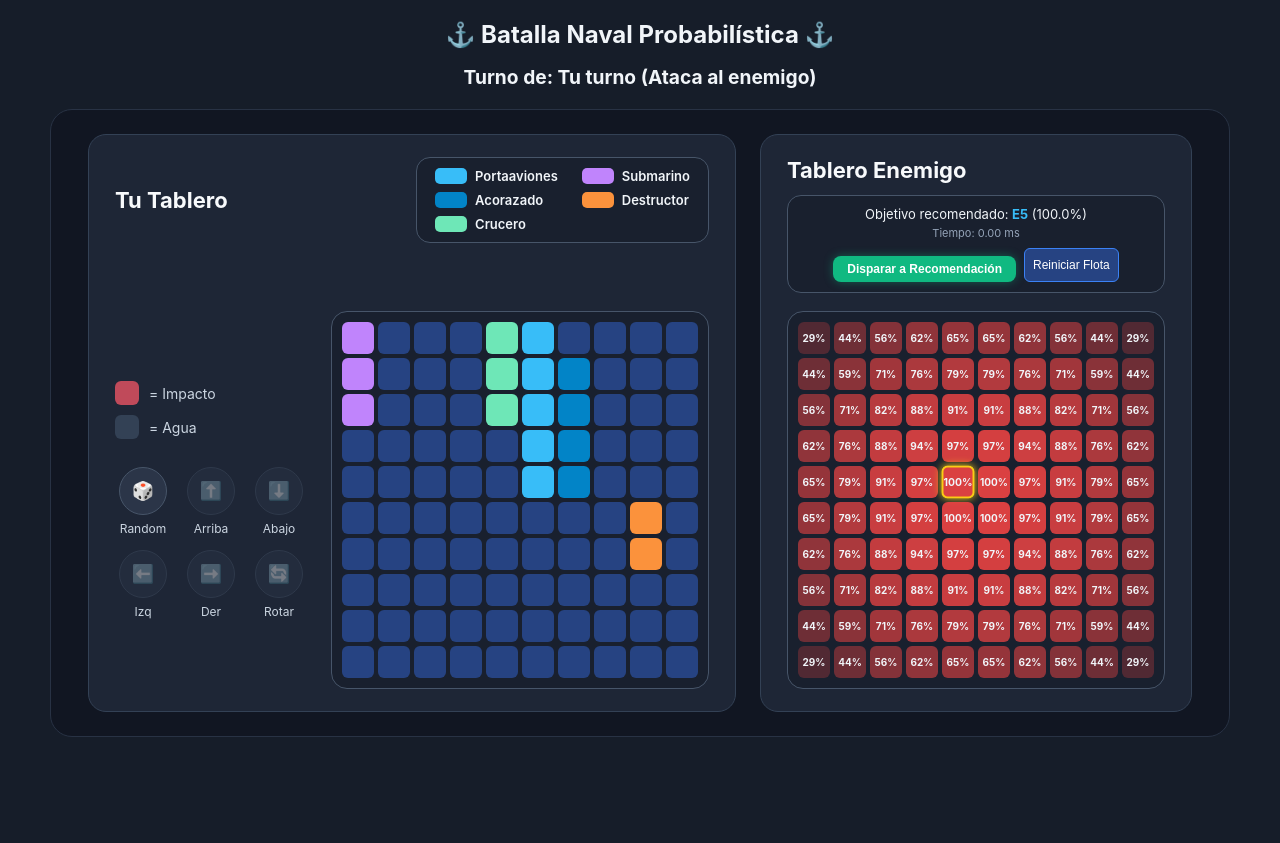
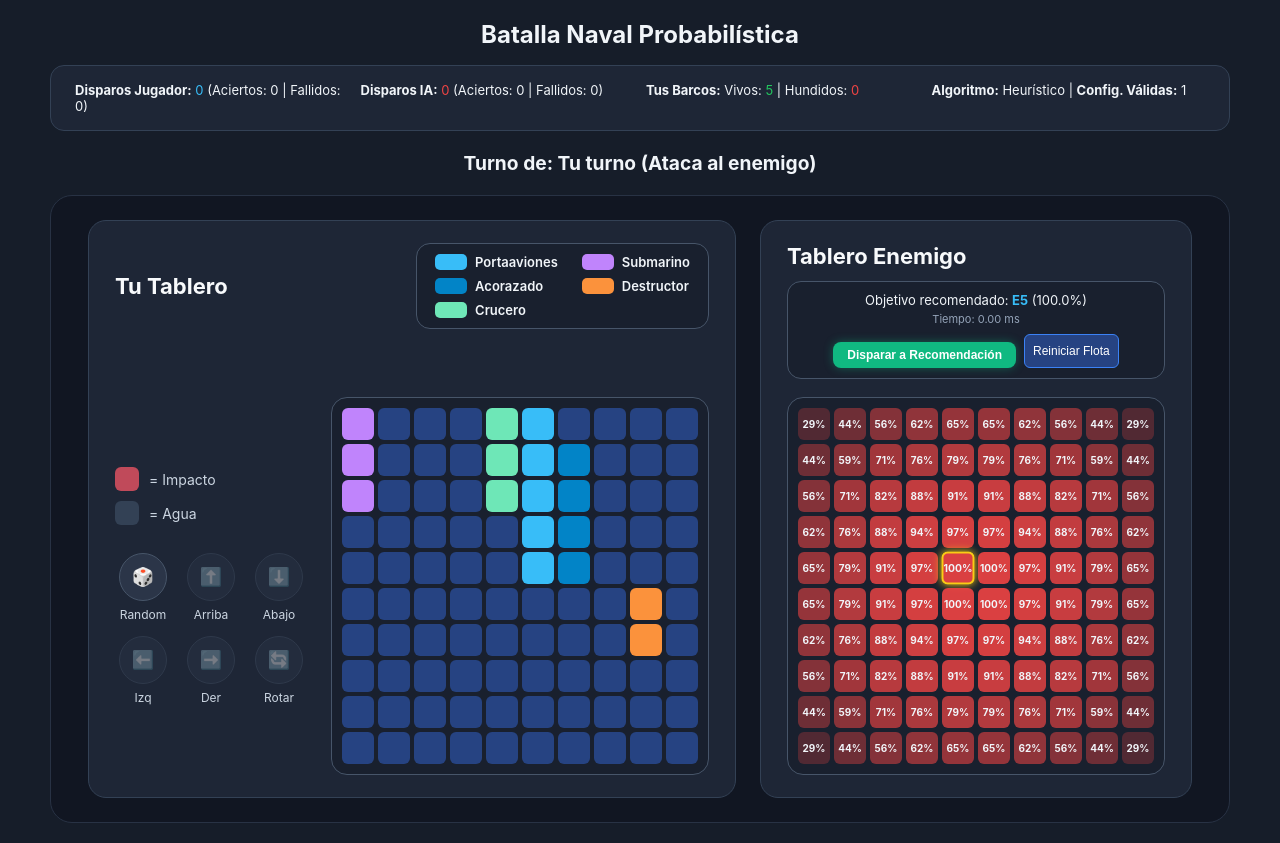
Before and after one commit to tifnny13/ProyectoAnalisisDeAlgortimos_2, a React (Vite) app: page / in a window 1280 px wide. Before the commit the page ends 800 px from the top, so only its background shows below. Built offline with nearby package versions, Linux system fonts and the light colour scheme.

Commit message:
feat: sincroniza estadísticas, contador y estilos visuales de barcos hundidos en el tablero

```diff
--- a/src/App.css
+++ b/src/App.css
@@ -397,3 +397,10 @@ body {
   color: #fca5a5 !important;
   border: 1px dashed #f87171;
 }
+
+/* Forzar color de barco hundido con la máxima prioridad */
+.tarjeta-jugador .celda.celda-hundido {
+  background-color: #7f1d1d !important;
+  border-color: #ef4444 !important;
+  color: #fca5a5 !important;
+}
--- a/src/App.jsx
+++ b/src/App.jsx
@@ -21,15 +21,25 @@ export default function App() {
   const [barcosJugador, setBarcosJugador] = useState([]);
   const [partidaIniciada, setPartidaIniciada] = useState(false);
 
+  // Estadísticas ampliadas según la Sección 9 del documento oficial
+  const [estadisticas, setEstadisticas] = useState({
+    disparosJugador: 0,
+    impactosJugador: 0,
+    fallidosJugador: 0,
+    disparosIA: 0,
+    impactosIA: 0,
+    fallidosIA: 0,
+  });
+
   useEffect(() => {
     reiniciarJuegoCompleto();
   }, []);
 
   const reiniciarJuegoCompleto = () => {
     const nuevoJugador = crearTablero();
-    const listaBarcos = colocarFlotaAleatoria(nuevoJugador);
+    const listaBarcosJugador = colocarFlotaAleatoria(nuevoJugador);
     setFlotaJugador(nuevoJugador);
-    setBarcosJugador(listaBarcos);
+    setBarcosJugador(listaBarcosJugador);
 
     const nuevoEnemigo = crearTablero();
     colocarFlotaAleatoria(nuevoEnemigo);
@@ -39,6 +49,14 @@ export default function App() {
     setTurno('jugador');
     setEstadoPartida('jugando');
     setPartidaIniciada(false);
+    setEstadisticas({
+      disparosJugador: 0,
+      impactosJugador: 0,
+      fallidosJugador: 0,
+      disparosIA: 0,
+      impactosIA: 0,
+      fallidosIA: 0,
+    });
   };
 
   // Turno automático de la IA
@@ -47,7 +65,71 @@ export default function App() {
       const timer = setTimeout(() => {
         const { nuevoDisparosIA } = calcularAtaqueIA(disparosIAEnJugador, flotaJugador);
 
+        let esImpacto = false;
+        let esAgua = false;
+        let filaImpactada = -1;
+        let colImpactada = -1;
+
+        for (let f = 0; f < TAMANIO; f++) {
+          for (let c = 0; c < TAMANIO; c++) {
+            if (disparosIAEnJugador[f][c] === null && nuevoDisparosIA[f][c] === 'impacto') {
+              esImpacto = true;
+              filaImpactada = f;
+              colImpactada = c;
+            }
+            if (disparosIAEnJugador[f][c] === null && nuevoDisparosIA[f][c] === 'agua') {
+              esAgua = true;
+            }
+          }
+        }
+
+       // Si la IA acertó, actualizamos el estado de los barcos del jugador
+        if (esImpacto) {
+          setBarcosJugador(prevBarcos =>
+            prevBarcos.map(barco => {
+              // Verificamos si la celda impactada pertenece a este barco
+              const pertenece = barco.celdas.some(
+                c => (c.fila ?? c[0]) === filaImpactada && (c.col ?? c[1]) === colImpactada
+              );
+
+              if (!pertenece) return barco;
+
+              // Actualizamos las celdas del barco marcando la impactada
+              const celdasActualizadas = barco.celdas.map(c => {
+                const fC = c.fila ?? c[0];
+                const cC = c.col ?? c[1];
+                const esEstaCelda = fC === filaImpactada && cC === colImpactada;
+                return {
+                  ...c,
+                  impactado: c.impactado || esEstaCelda
+                };
+              });
+
+              // Comprobamos si TODAS las celdas de este barco están impactadas
+              // O validamos cruzando directamente con la matriz de ataques de la IA
+              const estaHundido = celdasActualizadas.every(c => {
+                if (c.impactado) return true;
+                const fC = c.fila ?? c[0];
+                const cC = c.col ?? c[1];
+                return nuevoDisparosIA[fC][cC] === 'impacto';
+              });
+
+              return {
+                ...barco,
+                celdas: celdasActualizadas,
+                hundido: estaHundido
+              };
+            })
+          );
+        }
+
         setDisparosIAEnJugador(nuevoDisparosIA);
+        setEstadisticas(prev => ({
+          ...prev,
+          disparosIA: prev.disparosIA + 1,
+          impactosIA: esImpacto ? prev.impactosIA + 1 : prev.impactosIA,
+          fallidosIA: esAgua ? prev.fallidosIA + 1 : prev.fallidosIA,
+        }));
 
         if (verificarVictoria(nuevoDisparosIA, flotaJugador)) {
           setEstadoPartida('victoria_ia');
@@ -57,10 +139,20 @@ export default function App() {
       }, 800);
       return () => clearTimeout(timer);
     }
-  }, [turno, estadoPartida]);
+  }, [turno, estadoPartida, disparosIAEnJugador, flotaJugador]);
 
-  const handleDisparoJugador = (nuevoTableroEnemigo, juegoTerminadoEnemigo) => {
+  const handleDispararJugador = (nuevoTableroEnemigo, juegoTerminadoEnemigo, resultado) => {
     setPartidaIniciada(true);
+    const esImpacto = resultado === 'impacto' || resultado === 'hundido';
+    const esAgua = resultado === 'agua';
+
+    setEstadisticas(prev => ({
+      ...prev,
+      disparosJugador: prev.disparosJugador + 1,
+      impactosJugador: esImpacto ? prev.impactosJugador + 1 : prev.impactosJugador,
+      fallidosJugador: esAgua ? prev.fallidosJugador + 1 : prev.fallidosJugador,
+    }));
+
     if (juegoTerminadoEnemigo) {
       setEstadoPartida('victoria_jugador');
     } else {
@@ -80,9 +172,33 @@ export default function App() {
     }
   };
 
+  const barcosVivosJugador = barcosJugador.filter(b => !b.hundido).length;
+  const barcosHundidosJugador = barcosJugador.filter(b => b.hundido).length;
+
   return (
     <div className="pantalla">
-      <h1 className="titulo">⚓ Batalla Naval Probabilística ⚓</h1>
+      <h1 className="titulo">Batalla Naval Probabilística</h1>
+
+      {/* Panel completo de estadísticas (Sección 9) */}
+      <div style={{
+        backgroundColor: '#1e2636',
+        border: '1px solid #334155',
+        borderRadius: '14px',
+        padding: '16px 24px',
+        marginBottom: '20px',
+        width: '100%',
+        maxWidth: '1180px',
+        boxSizing: 'border-box',
+        display: 'grid',
+        gridTemplateColumns: 'repeat(auto-fit, minmax(260px, 1fr))',
+        gap: '12px',
+        fontSize: '13px'
+      }}>
+        <div><b>Disparos Jugador:</b> <span style={{ color: '#38bdf8' }}>{estadisticas.disparosJugador}</span> (Aciertos: {estadisticas.impactosJugador} | Fallidos: {estadisticas.fallidosJugador})</div>
+        <div><b>Disparos IA:</b> <span style={{ color: '#ef4444' }}>{estadisticas.disparosIA}</span> (Aciertos: {estadisticas.impactosIA} | Fallidos: {estadisticas.fallidosIA})</div>
+        <div><b>Tus Barcos:</b> Vivos: <span style={{ color: '#22c55e' }}>{barcosVivosJugador}</span> | Hundidos: <span style={{ color: '#ef4444' }}>{barcosHundidosJugador}</span></div>
+        <div><b>Algoritmo:</b> Heurístico | <b>Config. Válidas:</b> 1</div>
+      </div>
 
       <div className="indicador-turno" style={{ textAlign: 'center', marginBottom: '20px', fontSize: '1.2rem', fontWeight: 'bold' }}>
         {estadoPartida === 'victoria_jugador' && <span style={{ color: '#22c55e' }}>¡VICTORIA! Has derrotado a la IA.</span>}
@@ -111,7 +227,7 @@ export default function App() {
               flotaSecreta={flotaEnemigaOculta}
               onReiniciar={reiniciarJuegoCompleto}
               turnoJugador={turno === 'jugador' && estadoPartida === 'jugando'}
-              onDispararRealizado={handleDisparoJugador}
+              onDispararRealizado={handleDispararJugador}
             />
           )}
         </div>
--- a/src/componentes/TableroEnemigo.jsx
+++ b/src/componentes/TableroEnemigo.jsx
@@ -88,7 +88,7 @@ export default function TableroEnemigo({ flotaSecreta, onReiniciar, turnoJugador
 
     // Notificar a App.jsx para que active el turno de la IA
     if (onDispararRealizado) {
-      onDispararRealizado(nuevoTablero, ganado);
+      onDispararRealizado(nuevoTablero, ganado, resultadoDisparo);
     }
   };
 
--- a/src/componentes/TableroJugador.jsx
+++ b/src/componentes/TableroJugador.jsx
@@ -165,12 +165,35 @@ export default function TableroJugador({ tablero, barcos=[], ataquesRecibidos, r
           <div className="rejilla">
             {tablero.map((fila, f) =>
               fila.map((celda, c) => {
+                let clasesCelda = 'celda';
+
                 const ataqueIA = ataquesRecibidos ? ataquesRecibidos[f][c] : null;
+                const barcoAsociado = celda.barcoId ? barcos.find(b => b.id === celda.barcoId) : null;
 
-                let clasesCelda = 'celda';
-                if (celda.barcoId) clasesCelda += ` barco-${celda.barcoId}`;
-                if (ataqueIA === 'agua') clasesCelda += ' celda-agua';
-                else if (ataqueIA === 'impacto') clasesCelda += ' celda-impacto';
+                // Verificación doble: Comprueba si el barco ya está marcado como hundido
+                // O si todas las casillas de sus celdas ya registran 'impacto' en la matriz de la IA
+                const estaHundido = barcoAsociado && (
+                  barcoAsociado.hundido ||
+                  barcoAsociado.celdas.every(celdaBarco => {
+                    const fCoord = celdaBarco.fila ?? celdaBarco[0];
+                    const cCoord = celdaBarco.col ?? celdaBarco[1];
+                    return ataquesRecibidos && ataquesRecibidos[fCoord] && ataquesRecibidos[fCoord][cCoord] === 'impacto';
+                  })
+                );
+
+                // Prioridad máxima: Si el barco está hundido, se pinta de hundido
+                if (estaHundido) {
+                  clasesCelda += ' celda-hundido';
+                } else {
+                  if (celda.barcoId) clasesCelda += ` barco-${celda.barcoId}`;
+
+                  if (ataqueIA === 'agua') {
+                    clasesCelda += ' celda-agua';
+                  } else if (ataqueIA === 'impacto') {
+                    clasesCelda += ' celda-impacto';
+                  }
+                }
+
                 if (puedeMover && celda.barcoId && celda.barcoId === seleccionadoId) {
                   clasesCelda += ' celda-seleccionada';
                 }
```
Lines whose indentation alone changed are shown as unchanged.
